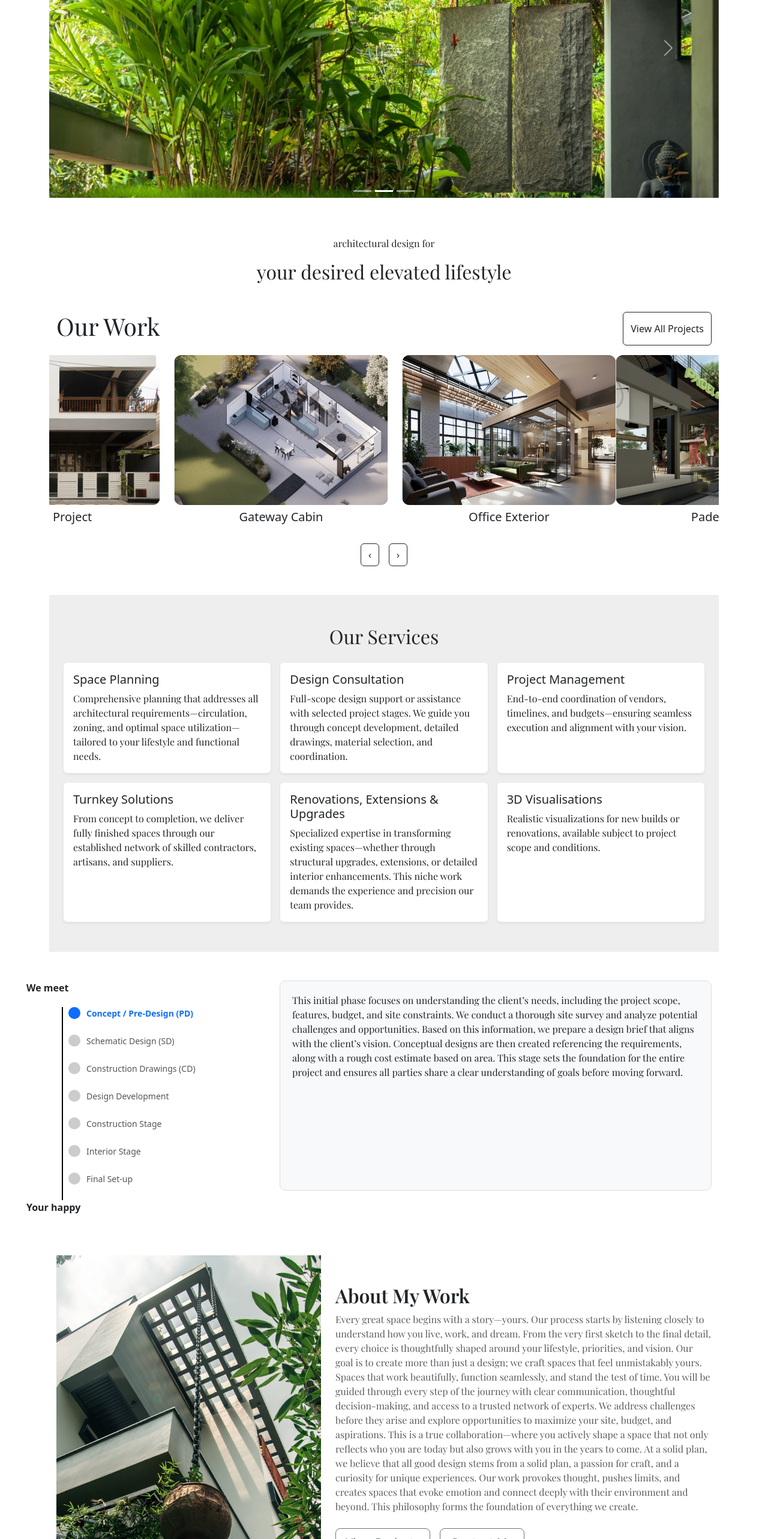
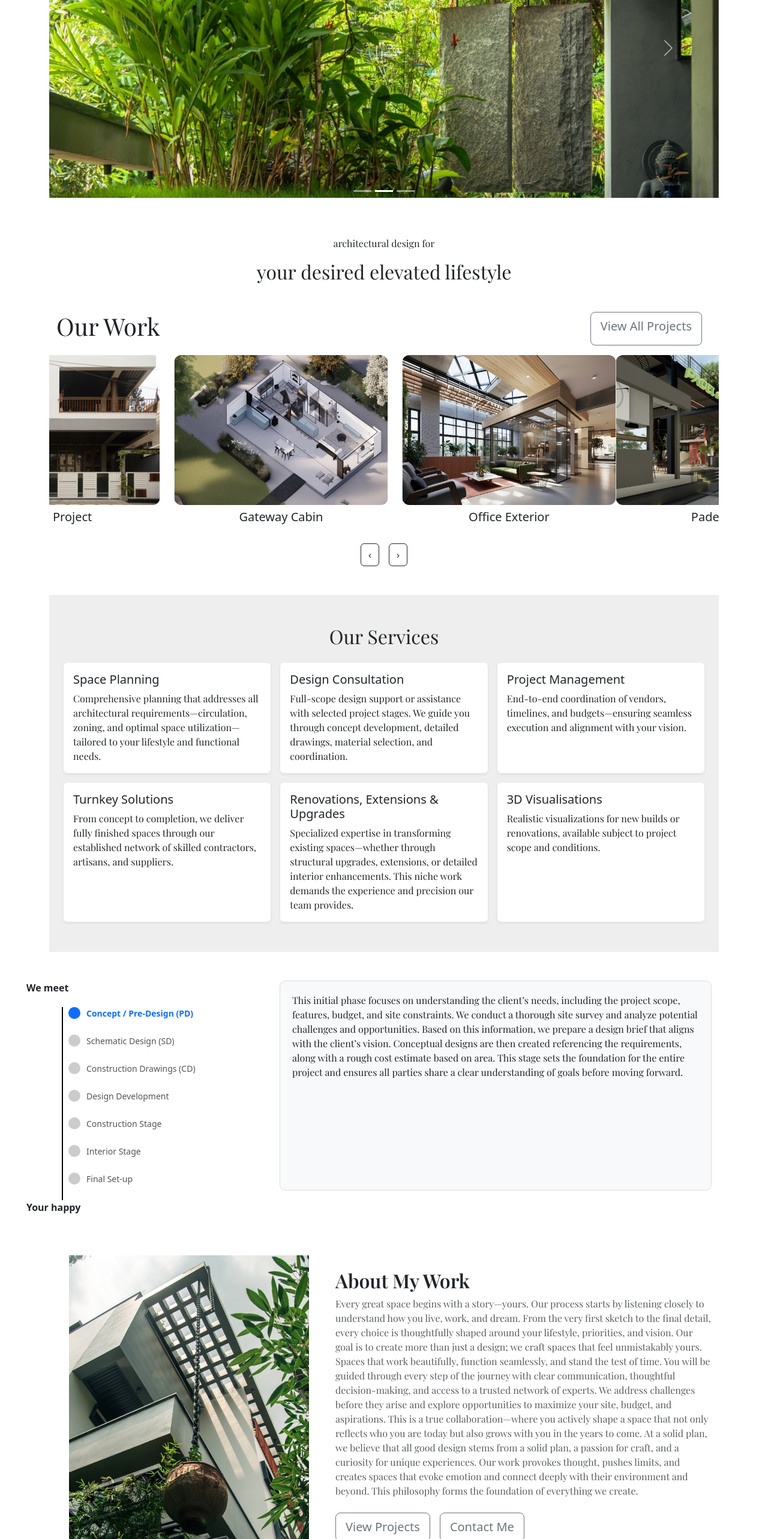
Before and after one commit to frankenstein-code/asolidplan, a React (Create React App) app: page / in a window 1280 px wide. Shown: the part 234-2800 px from the top of the page at 60% size. Built offline with nearby package versions, Linux system fonts and the light colour scheme.

Commit message:
Added routes to project for all btns and image resize

```diff
--- a/src/components/ImageTextSection.js
+++ b/src/components/ImageTextSection.js
@@ -1,5 +1,6 @@
 import { Container, Row, Col, Button, Image } from "react-bootstrap";
 import aboutus from "../assets/aboutus/aboutus.jpeg";
+import { Link } from "react-router-dom";
 
 export default function ImageTextSection() {
   return (
@@ -7,7 +8,13 @@ export default function ImageTextSection() {
       <Row className="align-items-center">
         {/* Left Side - Image */}
         <Col md={5} className="text-center mb-4 mb-md-0">
-          <Image src={aboutus} alt="Vertical" fluid />
+          <Image
+            src={aboutus}
+            alt="Vertical"
+            fluid
+            className="img-fluid"
+            style={{ maxHeight: "500px", objectFit: "cover" }}
+          />
         </Col>
 
         {/* Right Side - Text + Buttons */}
@@ -37,7 +44,13 @@ export default function ImageTextSection() {
 
           {/* Buttons */}
           <div className="mt-4">
-            <Button variant="outline-secondary" size="lg" className="me-3">
+            <Button
+              variant="outline-secondary"
+              size="lg"
+              className="me-3"
+              as={Link}
+              to="/projects"
+            >
               View Projects
             </Button>
             <Button
--- a/src/components/MultiCardCarousel.js
+++ b/src/components/MultiCardCarousel.js
@@ -6,6 +6,7 @@ import office_ext from "../assets/cardCarousel/office_ext.jpeg";
 import padel_india from "../assets/cardCarousel/padel_india.jpg";
 import polemo_farm from "../assets/cardCarousel/polemo_farm.jpeg";
 import royal_Apartment from "../assets/cardCarousel/royal_Apartment.jpeg";
+import { Link } from "react-router-dom";
 
 import "./MultiCardCarousel.css";
 
@@ -41,7 +42,15 @@ export default function MultiCardCarousel() {
     <div className="text-center my-5">
       <Container className="d-flex justify-content-between my-3">
         <h1>Our Work</h1>
-        <Button variant="outline-dark">View All Projects</Button>{" "}
+        <Button
+          variant="outline-secondary"
+          size="lg"
+          className="me-3"
+          as={Link}
+          to="/projects"
+        >
+          View All Projects
+        </Button>
       </Container>
       <Carousel
         controls={false}
```
